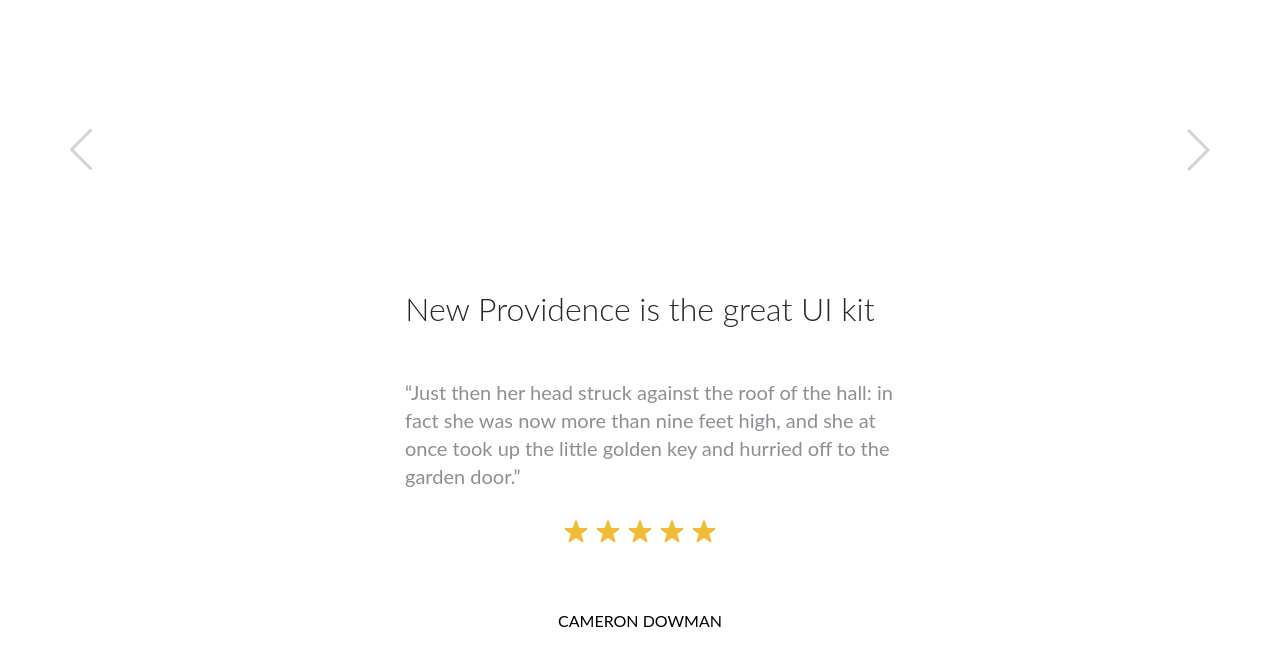
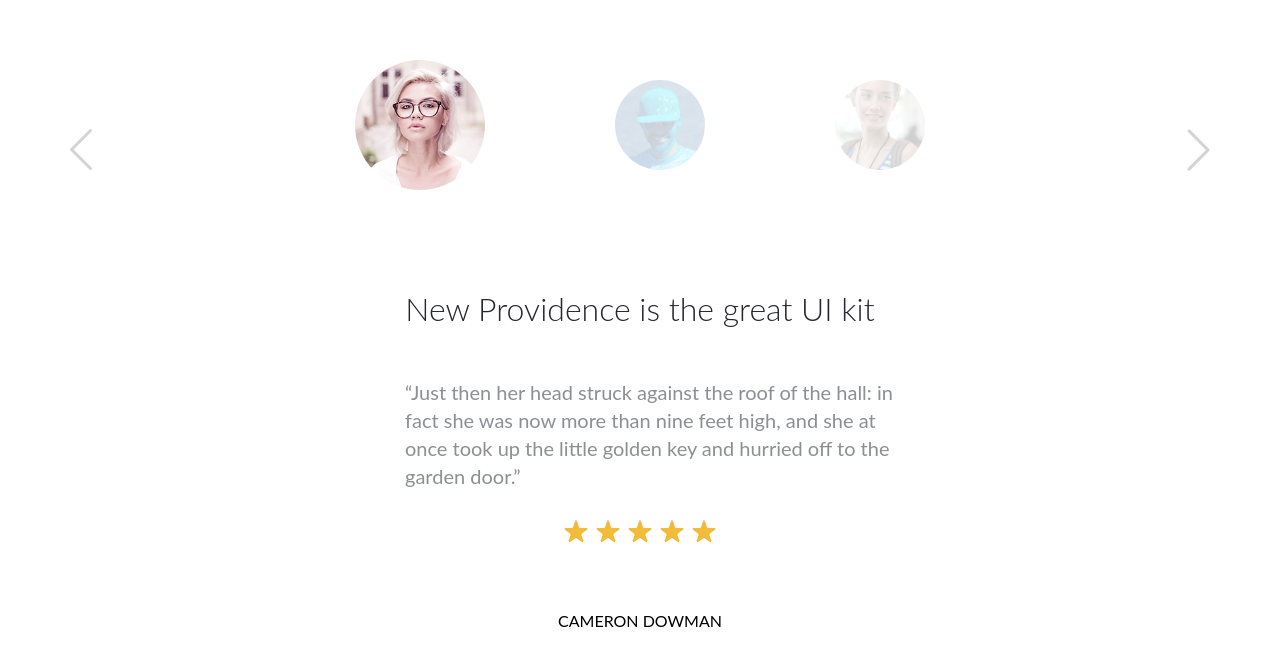
Before and after one commit to Arahizz69/NewProvidence, a plain HTML site: page index.html in a window 1280 px wide. Shown: the part 5365-6031 px from the top of the page. Drawn offline with nearby package versions, Linux system fonts and the light colour scheme; files that its build step writes are made by us from their sources; the site is published under a folder, as on GitHub Pages, so addresses that start at the root find nothing; files whose address does not match are found by name.

Commit message:
Add providense3

```diff
--- a/css/style.css
+++ b/css/style.css
@@ -810,7 +810,7 @@ button[type="submit"]:hover {
 
 
 #slick-slide-control00 {
-  background: url(/images/avatar/12.png);
+  background: url(../images/avatar/12.png);
   background-size: 100%;
   border-radius: 50%;
   background-color: transparent;
@@ -820,7 +820,7 @@ button[type="submit"]:hover {
 }
 
 #slick-slide-control01 {
-  background: url(/images/avatar/33.png);
+  background: url(../images/avatar/33.png);
   background-size: 100%;
   border-radius: 50%;
   background-color: transparent;
@@ -830,7 +830,7 @@ button[type="submit"]:hover {
 }
 
 #slick-slide-control02 {
-  background: url(/images/avatar/16.png);
+  background: url(../images/avatar/16.png);
   background-size: 100%;
   border-radius: 50%;
   background-color: transparent;
--- a/index.html
+++ b/index.html
@@ -7,7 +7,7 @@
   <meta name="viewport" content="width=device-width, initial-scale=1.0">
   <link rel="shortcut icon" href="./images/icons/icon.ico" type="image/x-icon">
   <link rel="stylesheet" type="text/css" href="//cdn.jsdelivr.net/npm/slick-carousel@1.8.1/slick/slick.css" />
-  <link rel="stylesheet" href="fonts/fonts.css">
+  <link rel="stylesheet" href="css/fonts.css">
   <link rel="stylesheet" href="css/reset.css">
   <link rel="stylesheet" href="css/style.css">
   <link rel="stylesheet" href="css/animate.css">
```
